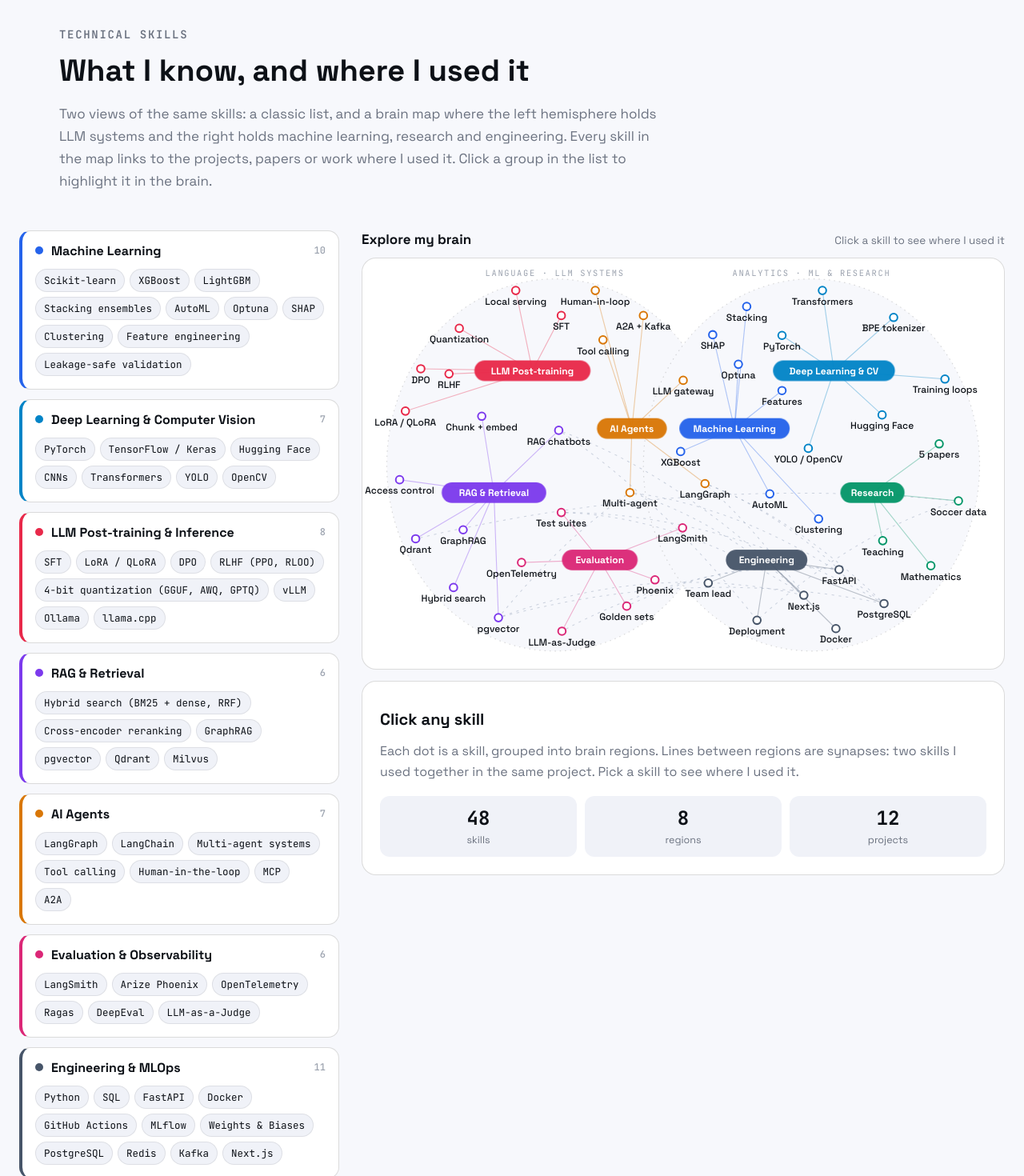
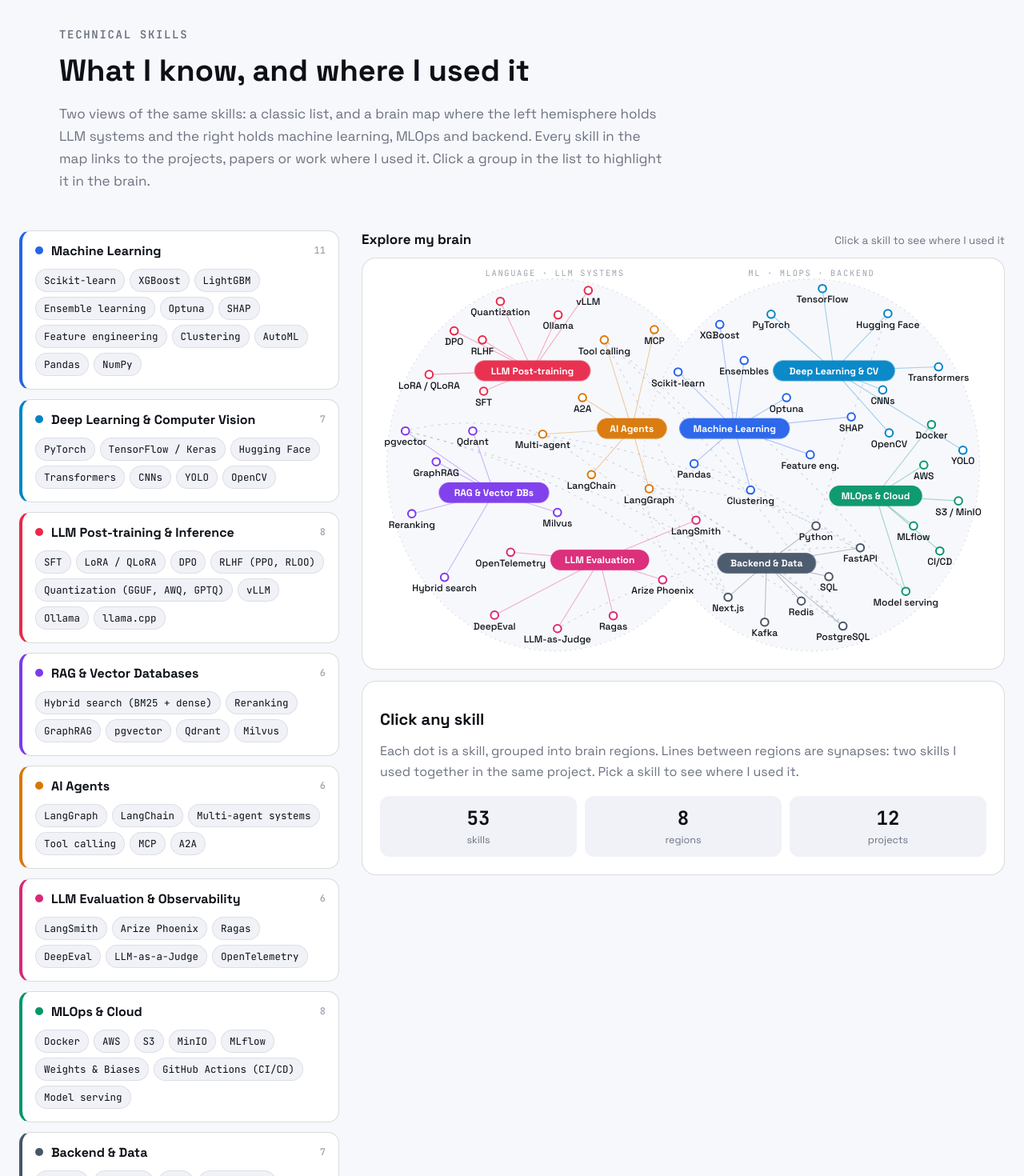
Before and after one commit to davronbek-malikov/Portfolio, a Next.js app: page / in a window 1280 px wide. Shown: the part 1320-2790 px from the top of the page at 80% size. Built offline with nearby package versions, Linux system fonts and the light colour scheme.

Commit message:
feat: keep only job-relevant skills, add MLOps & Cloud and Backend & Data, friendly chat limit messages

```diff
--- a/app/page.jsx
+++ b/app/page.jsx
@@ -91,8 +91,8 @@ export default function Home() {
           <Reveal delay={80}>
             <p className="showcase-sub">
               Two views of the same skills: a classic list, and a brain map where the left hemisphere holds LLM systems
-              and the right holds machine learning, research and engineering. Every skill in the map links to the
-              projects, papers or work where I used it. Click a group in the list to highlight it in the brain.
+              and the right holds machine learning, MLOps and backend. Every skill in the map links to the projects,
+              papers or work where I used it. Click a group in the list to highlight it in the brain.
             </p>
           </Reveal>
         </div>
--- a/components/AskAI.jsx
+++ b/components/AskAI.jsx
@@ -55,7 +55,7 @@ export default function AskAI() {
       });
       if (!res.ok || !res.body) {
         const data = await res.json().catch(() => ({}));
-        setAnswer(data.error || "Sorry, something went wrong. Please try again.");
+        setAnswer(data.error || "I'm sorry, something went wrong. Please try again in a moment.");
         return;
       }
       const reader = res.body.getReader();
@@ -69,7 +69,7 @@ export default function AskAI() {
       }
       if (!answer.trim()) setAnswer("Sorry, I couldn't answer that. Please try rephrasing.");
     } catch (err) {
-      if (err.name !== "AbortError") setAnswer("Network error. Please try again.");
+      if (err.name !== "AbortError") setAnswer("I'm sorry, I couldn't reach my AI assistant. Please check your connection and try again.");
     } finally {
       setBusy(false);
     }
--- a/components/BrainMap.jsx
+++ b/components/BrainMap.jsx
@@ -86,7 +86,7 @@ export default function BrainMap({ brain, initial = null, active: activeProp, on
               <ellipse key={side} className="bm-hemi" cx={e.cx} cy={e.cy} rx={e.rx} ry={e.ry} />
             ))}
             <text className="bm-side" x={hemispheres.left.cx} y={28} textAnchor="middle">LANGUAGE · LLM SYSTEMS</text>
-            <text className="bm-side" x={hemispheres.right.cx} y={28} textAnchor="middle">ANALYTICS · ML &amp; RESEARCH</text>
+            <text className="bm-side" x={hemispheres.right.cx} y={28} textAnchor="middle">ML · MLOPS · BACKEND</text>
 
             {/* dendrites: region hub to its skills */}
             {nodes.map((n) => {
--- a/data/brain.js
+++ b/data/brain.js
@@ -24,82 +24,88 @@ export const sources = {
   },
 };
 
-// Regions: left hemisphere = language and LLM systems, right = analytics and research.
+// Regions: left hemisphere = LLM systems, right = machine learning and engineering.
 // x/y are positions in the 1000 x 640 drawing.
 export const regions = [
   { id: "post", label: "LLM Post-training", side: "left", x: 265, y: 175, color: "#e8294a" },
   { id: "agents", label: "AI Agents", side: "left", x: 420, y: 265, color: "#d97706" },
-  { id: "rag", label: "RAG & Retrieval", side: "left", x: 205, y: 365, color: "#7c3aed" },
-  { id: "eval", label: "Evaluation", side: "left", x: 370, y: 470, color: "#db2777" },
+  { id: "rag", label: "RAG & Vector DBs", side: "left", x: 205, y: 365, color: "#7c3aed" },
+  { id: "eval", label: "LLM Evaluation", side: "left", x: 370, y: 470, color: "#db2777" },
   { id: "dl", label: "Deep Learning & CV", side: "right", x: 735, y: 175, color: "#0284c7" },
   { id: "ml", label: "Machine Learning", side: "right", x: 580, y: 265, color: "#2563eb" },
-  { id: "research", label: "Research", side: "right", x: 795, y: 365, color: "#059669" },
-  { id: "eng", label: "Engineering", side: "right", x: 630, y: 470, color: "#475569" },
+  { id: "mlops", label: "MLOps & Cloud", side: "right", x: 800, y: 370, color: "#059669" },
+  { id: "backend", label: "Backend & Data", side: "right", x: 630, y: 475, color: "#475569" },
 ];
 
-// short = label on the map; name = full name in the detail panel.
+// Only skills a hiring team would list in a job post. short = label on the map,
+// name = full name in the detail panel, uses = evidence (see the header comment).
 export const skills = [
   // LLM post-training and inference
   { id: "sft", region: "post", short: "SFT", name: "Supervised fine-tuning (SFT)", uses: ["llm-engineering", "work"] },
-  { id: "lora", region: "post", short: "LoRA / QLoRA", name: "LoRA and QLoRA (parameter-efficient fine-tuning)", uses: ["llm-engineering", "work"] },
+  { id: "lora", region: "post", short: "LoRA / QLoRA", name: "LoRA and QLoRA (PEFT)", uses: ["llm-engineering", "work"] },
   { id: "dpo", region: "post", short: "DPO", name: "Direct Preference Optimization (implemented from scratch)", uses: ["llm-engineering", "work"] },
   { id: "rlhf", region: "post", short: "RLHF", name: "RLHF with reward models, PPO and RLOO", uses: ["llm-engineering"] },
-  { id: "quant", region: "post", short: "Quantization", name: "4-bit quantization (GGUF, AWQ, GPTQ) for small servers", uses: ["work"] },
-  { id: "serving", region: "post", short: "Local serving", name: "Local LLM serving (Ollama, vLLM, open-weight models)", uses: ["era-academy", "work"] },
+  { id: "quant", region: "post", short: "Quantization", name: "4-bit quantization (GGUF, AWQ, GPTQ) for edge devices and small servers", uses: ["work"] },
+  { id: "vllm", region: "post", short: "vLLM", name: "vLLM inference serving", uses: ["work"] },
+  { id: "ollama", region: "post", short: "Ollama", name: "Ollama and llama.cpp for local open-weight models", uses: ["era-academy", "work"] },
 
   // Agents
   { id: "langgraph", region: "agents", short: "LangGraph", name: "LangGraph agent orchestration", uses: ["touchline", "portiq", "work"] },
-  { id: "multiagent", region: "agents", short: "Multi-agent", name: "Multi-agent systems (orchestrator, router, sub-agents)", uses: ["portiq", "era-academy", "work"] },
-  { id: "tools", region: "agents", short: "Tool calling", name: "Tool calling with schema-validated tools", uses: ["touchline"] },
-  { id: "hitl", region: "agents", short: "Human-in-loop", name: "Human-in-the-loop approval steps", uses: ["touchline"] },
-  { id: "a2a", region: "agents", short: "A2A + Kafka", name: "Agent-to-agent messaging over A2A and Kafka", uses: ["portiq"] },
-  { id: "gateway", region: "agents", short: "LLM gateway", name: "Multi-provider LLM gateway (Claude, OpenAI, Ollama) with cost and rate limits", uses: ["era-academy"] },
+  { id: "langchain", region: "agents", short: "LangChain", name: "LangChain", uses: ["work"] },
+  { id: "multiagent", region: "agents", short: "Multi-agent", name: "Multi-agent systems (orchestrator, router, judge)", uses: ["portiq", "era-academy", "work"] },
+  { id: "tools", region: "agents", short: "Tool calling", name: "Tool and function calling with schema validation", uses: ["touchline", "era-academy"] },
+  { id: "mcp", region: "agents", short: "MCP", name: "Model Context Protocol (MCP)", uses: ["work"] },
+  { id: "a2a", region: "agents", short: "A2A", name: "Agent-to-agent protocol (A2A)", uses: ["portiq"] },
 
-  // RAG
+  // RAG and vector databases
   { id: "hybrid", region: "rag", short: "Hybrid search", name: "Hybrid search (BM25 + dense, RRF)", uses: ["touchline"] },
+  { id: "rerank", region: "rag", short: "Reranking", name: "Cross-encoder reranking", uses: ["work"] },
+  { id: "graphrag", region: "rag", short: "GraphRAG", name: "GraphRAG (graph-based retrieval)", uses: ["kotib", "work"] },
   { id: "pgvector", region: "rag", short: "pgvector", name: "pgvector (PostgreSQL vector search)", uses: ["era-academy", "portiq", "work"] },
   { id: "qdrant", region: "rag", short: "Qdrant", name: "Qdrant vector database", uses: ["touchline", "tactiq", "work"] },
-  { id: "graphrag", region: "rag", short: "GraphRAG", name: "GraphRAG (graph-based retrieval)", uses: ["kotib", "work"] },
-  { id: "acl", region: "rag", short: "Access control", name: "Permission-aware retrieval (access rules inside the query)", uses: ["era-academy"] },
-  { id: "chunking", region: "rag", short: "Chunk + embed", name: "Document parsing, chunking and embeddings", uses: ["era-academy", "tactiq"] },
-  { id: "rag-apps", region: "rag", short: "RAG chatbots", name: "RAG chatbots in live products", uses: ["palov", "hamyon", "kotib"] },
+  { id: "milvus", region: "rag", short: "Milvus", name: "Milvus vector database", uses: ["work"] },
 
-  // Evaluation and observability
+  // LLM evaluation and observability
   { id: "langsmith", region: "eval", short: "LangSmith", name: "LangSmith tracing and experiments", uses: ["touchline", "work"] },
-  { id: "phoenix", region: "eval", short: "Phoenix", name: "Arize Phoenix (on-premise LLM observability)", uses: ["work"] },
-  { id: "golden", region: "eval", short: "Golden sets", name: "Golden-set and held-out evaluation", uses: ["touchline", "llm-engineering"] },
+  { id: "phoenix", region: "eval", short: "Arize Phoenix", name: "Arize Phoenix (on-premise LLM observability)", uses: ["work"] },
+  { id: "ragas", region: "eval", short: "Ragas", name: "Ragas (RAG evaluation)", uses: ["work"] },
+  { id: "deepeval", region: "eval", short: "DeepEval", name: "DeepEval (LLM test framework)", uses: ["work"] },
   { id: "judge", region: "eval", short: "LLM-as-Judge", name: "LLM-as-a-Judge scoring", uses: ["portiq", "llm-engineering", "work"] },
   { id: "otel", region: "eval", short: "OpenTelemetry", name: "OpenTelemetry and Jaeger tracing", uses: ["portiq"] },
-  { id: "tests", region: "eval", short: "Test suites", name: "Automated test suites (206 and 102 tests)", uses: ["era-academy", "touchline"] },
 
   // Deep learning and computer vision
   { id: "pytorch", region: "dl", short: "PyTorch", name: "PyTorch", uses: ["llm-from-scratch", "llm-engineering", "computer-vision"] },
-  { id: "transformer", region: "dl", short: "Transformers", name: "Transformer architecture written from scratch", uses: ["llm-from-scratch"] },
-  { id: "tokenizer", region: "dl", short: "BPE tokenizer", name: "BPE tokenizer and pretraining data pipeline", uses: ["llm-from-scratch"] },
-  { id: "training", region: "dl", short: "Training loops", name: "Training loops: mixed precision, gradient accumulation, LR schedules", uses: ["llm-from-scratch"] },
+  { id: "tensorflow", region: "dl", short: "TensorFlow", name: "TensorFlow / Keras", uses: ["teaching"] },
   { id: "hf", region: "dl", short: "Hugging Face", name: "Hugging Face Transformers, PEFT and Datasets", uses: ["llm-engineering", "llm-from-scratch", "tactiq"] },
-  { id: "cv", region: "dl", short: "YOLO / OpenCV", name: "Computer vision with YOLO and OpenCV (project coming soon)", uses: ["computer-vision", "teaching"] },
+  { id: "transformer", region: "dl", short: "Transformers", name: "Transformer architecture (GPT-style model written from scratch)", uses: ["llm-from-scratch"] },
+  { id: "cnn", region: "dl", short: "CNNs", name: "Convolutional neural networks", uses: ["computer-vision", "teaching"] },
+  { id: "yolo", region: "dl", short: "YOLO", name: "YOLO object detection (project coming soon)", uses: ["computer-vision", "teaching"] },
+  { id: "opencv", region: "dl", short: "OpenCV", name: "OpenCV", uses: ["computer-vision", "teaching"] },
 
   // Machine learning
+  { id: "sklearn", region: "ml", short: "Scikit-learn", name: "Scikit-learn", uses: ["supervised-ml", "unsupervised-ml", "research"] },
   { id: "boosting", region: "ml", short: "XGBoost", name: "Gradient boosting (XGBoost, LightGBM)", uses: ["supervised-ml", "research"] },
-  { id: "stacking", region: "ml", short: "Stacking", name: "Stacking and voting ensembles", uses: ["supervised-ml"] },
-  { id: "optuna", region: "ml", short: "Optuna", name: "Optuna hyperparameter tuning", uses: ["supervised-ml"] },
+  { id: "ensembles", region: "ml", short: "Ensembles", name: "Stacking and voting ensembles", uses: ["supervised-ml"] },
+  { id: "optuna", region: "ml", short: "Optuna", name: "Optuna hyperparameter optimization", uses: ["supervised-ml"] },
   { id: "shap", region: "ml", short: "SHAP", name: "SHAP explainability", uses: ["supervised-ml"] },
-  { id: "features", region: "ml", short: "Features", name: "Feature engineering and leakage-safe validation", uses: ["supervised-ml", "research"] },
-  { id: "clustering", region: "ml", short: "Clustering", name: "Clustering (KMeans, DBSCAN, Gaussian Mixture)", uses: ["unsupervised-ml"] },
-  { id: "automl", region: "ml", short: "AutoML", name: "AutoML", uses: ["research"] },
+  { id: "features", region: "ml", short: "Feature eng.", name: "Feature engineering", uses: ["supervised-ml", "research"] },
+  { id: "unsupervised", region: "ml", short: "Clustering", name: "Unsupervised learning (KMeans, DBSCAN, Gaussian Mixture)", uses: ["unsupervised-ml"] },
+  { id: "pandas", region: "ml", short: "Pandas", name: "Pandas and NumPy", uses: ["supervised-ml", "unsupervised-ml", "research"] },
 
-  // Research
-  { id: "papers", region: "research", short: "5 papers", name: "5 first-author papers (2 SCIE)", uses: ["research"] },
-  { id: "sports", region: "research", short: "Soccer data", name: "Soccer analytics (salaries, performance, injuries, scouting)", uses: ["research", "supervised-ml", "unsupervised-ml", "touchline", "tactiq"] },
-  { id: "math", region: "research", short: "Mathematics", name: "Mathematics (B.Sc.; lattice-group structures paper)", uses: ["research"] },
-  { id: "teach", region: "research", short: "Teaching", name: "Teaching ML, DL, CV and LLM courses", uses: ["teaching"] },
+  // MLOps and cloud
+  { id: "docker", region: "mlops", short: "Docker", name: "Docker", uses: ["portiq", "tactiq", "work"] },
+  { id: "aws", region: "mlops", short: "AWS", name: "AWS", uses: ["work"] },
+  { id: "s3", region: "mlops", short: "S3 / MinIO", name: "Object storage: AWS S3 and MinIO (S3-compatible, on-premise)", uses: ["work"] },
+  { id: "mlflow", region: "mlops", short: "MLflow", name: "MLflow and Weights & Biases experiment tracking", uses: ["work"] },
+  { id: "cicd", region: "mlops", short: "CI/CD", name: "CI/CD with GitHub Actions", uses: ["work"] },
+  { id: "serving", region: "mlops", short: "Model serving", name: "Model deployment and serving (FastAPI, Gradio, Vercel, Render)", uses: ["supervised-ml", "unsupervised-ml", "llm-engineering", "era-academy"] },
 
-  // Engineering and product
-  { id: "fastapi", region: "eng", short: "FastAPI", name: "FastAPI services", uses: ["touchline", "portiq", "llm-engineering"] },
-  { id: "nextjs", region: "eng", short: "Next.js", name: "Next.js full-stack apps", uses: ["era-academy", "touchline", "portiq", "palov", "hamyon", "kotib"] },
-  { id: "postgres", region: "eng", short: "PostgreSQL", name: "PostgreSQL (Prisma, Supabase)", uses: ["era-academy", "touchline", "portiq", "hamyon"] },
-  { id: "docker", region: "eng", short: "Docker", name: "Docker", uses: ["portiq", "tactiq"] },
-  { id: "deploy", region: "eng", short: "Deployment", name: "Deployment and monitoring (Vercel, Render, uptime checks)", uses: ["era-academy", "supervised-ml", "unsupervised-ml", "palov", "hamyon", "kotib"] },
-  { id: "lead", region: "eng", short: "Team lead", name: "Team leadership, code review and mentoring", uses: ["work", "teaching"] },
+  // Backend and data
+  { id: "python", region: "backend", short: "Python", name: "Python", uses: ["supervised-ml", "llm-engineering", "touchline", "tactiq", "work"] },
+  { id: "fastapi", region: "backend", short: "FastAPI", name: "FastAPI services", uses: ["touchline", "portiq", "llm-engineering"] },
+  { id: "sql", region: "backend", short: "SQL", name: "SQL (PostgreSQL, DuckDB)", uses: ["era-academy", "touchline"] },
+  { id: "postgres", region: "backend", short: "PostgreSQL", name: "PostgreSQL (Prisma, Supabase)", uses: ["era-academy", "touchline", "portiq", "hamyon"] },
+  { id: "redis", region: "backend", short: "Redis", name: "Redis", uses: ["portiq"] },
+  { id: "kafka", region: "backend", short: "Kafka", name: "Apache Kafka (event-driven agents)", uses: ["portiq"] },
+  { id: "nextjs", region: "backend", short: "Next.js", name: "Next.js full-stack apps", uses: ["era-academy", "touchline", "portiq", "palov", "hamyon", "kotib"] },
 ];
--- a/data/career.js
+++ b/data/career.js
@@ -112,14 +112,14 @@ export const timeline = [
 ];
 
 export const skills = [
-  { group: "LLM Engineering", items: "prompt and context engineering, structured outputs and tool calling with schema validation, SSE streaming, multi-provider LLM gateways (Claude, OpenAI, Ollama) with cost and rate limits, guardrails and prompt-injection defense" },
-  { group: "Post-training & Inference", items: "SFT, LoRA, QLoRA, DPO, RLHF (reward models, PPO, RLOO), Hugging Face Transformers and PEFT, vLLM, Ollama, llama.cpp, 4-bit quantization (GGUF, AWQ, GPTQ), on-premise serving on small servers" },
-  { group: "RAG & Retrieval", items: "chunking and embedding strategies, hybrid search (BM25 + dense, RRF), cross-encoder reranking, GraphRAG, permission-aware retrieval, cited answers, pgvector, Qdrant, Milvus" },
-  { group: "Agents", items: "LangGraph, LangChain, multi-agent orchestration (planner, router, judge), human-in-the-loop approval, MCP, A2A, event-driven agents on Kafka" },
-  { group: "Evaluation & Observability", items: "LangSmith, Arize Phoenix, OpenTelemetry and Jaeger, Ragas, DeepEval, LLM-as-a-Judge, golden-set experiments, precision/recall@k, grounding and hallucination checks" },
-  { group: "Machine Learning", items: "supervised regression and classification, feature engineering, leakage-safe validation, XGBoost, LightGBM, stacking ensembles, AutoML, Optuna, SHAP, clustering (KMeans, DBSCAN, Gaussian Mixture)" },
-  { group: "Deep Learning & Computer Vision", items: "PyTorch, TensorFlow/Keras, CNNs, Transformer architectures (including a GPT-style model written from scratch), YOLO, OpenCV" },
-  { group: "Engineering", items: "Python, SQL, FastAPI, PostgreSQL, Redis, Kafka, Docker, GitHub Actions, MLflow, Weights & Biases, Next.js" },
+  { group: "Machine Learning", items: "Scikit-learn, XGBoost, LightGBM, ensemble learning (stacking, voting), Optuna, SHAP, feature engineering, leakage-safe validation, clustering, AutoML, Pandas, NumPy" },
+  { group: "Deep Learning & Computer Vision", items: "PyTorch, TensorFlow/Keras, Hugging Face, Transformer architectures (including a GPT-style model written from scratch), CNNs, YOLO, OpenCV" },
+  { group: "LLM Post-training & Inference", items: "SFT, LoRA, QLoRA, DPO, RLHF (reward models, PPO, RLOO), 4-bit quantization (GGUF, AWQ, GPTQ) to run LLMs on edge devices and small servers, vLLM, Ollama, llama.cpp" },
+  { group: "RAG & Vector Databases", items: "hybrid search (BM25 + dense, RRF), cross-encoder reranking, GraphRAG, pgvector, Qdrant, Milvus" },
+  { group: "AI Agents", items: "LangGraph, LangChain, multi-agent systems (orchestrator, router, judge), tool calling, MCP, A2A" },
+  { group: "LLM Evaluation & Observability", items: "LangSmith, Arize Phoenix, Ragas, DeepEval, LLM-as-a-Judge, OpenTelemetry and Jaeger" },
+  { group: "MLOps & Cloud", items: "Docker, AWS, S3 and MinIO object storage, MLflow, Weights & Biases, CI/CD with GitHub Actions, model serving with FastAPI and Gradio" },
+  { group: "Backend & Data", items: "Python, FastAPI, SQL, PostgreSQL, Redis, Kafka, Next.js" },
 ];
 
 export const facts = {
@@ -133,11 +133,12 @@ export const facts = {
 // Classic "Technical Skills" list shown next to the brain map. `region` links a
 // group to a region in data/brain.js, so clicking the group highlights it there.
 export const technicalSkills = [
-  { group: "Machine Learning", region: "ml", items: ["Scikit-learn", "XGBoost", "LightGBM", "Stacking ensembles", "AutoML", "Optuna", "SHAP", "Clustering", "Feature engineering", "Leakage-safe validation"] },
-  { group: "Deep Learning & Computer Vision", region: "dl", items: ["PyTorch", "TensorFlow / Keras", "Hugging Face", "CNNs", "Transformers", "YOLO", "OpenCV"] },
-  { group: "LLM Post-training & Inference", region: "post", items: ["SFT", "LoRA / QLoRA", "DPO", "RLHF (PPO, RLOO)", "4-bit quantization (GGUF, AWQ, GPTQ)", "vLLM", "Ollama", "llama.cpp"] },
-  { group: "RAG & Retrieval", region: "rag", items: ["Hybrid search (BM25 + dense, RRF)", "Cross-encoder reranking", "GraphRAG", "pgvector", "Qdrant", "Milvus"] },
-  { group: "AI Agents", region: "agents", items: ["LangGraph", "LangChain", "Multi-agent systems", "Tool calling", "Human-in-the-loop", "MCP", "A2A"] },
-  { group: "Evaluation & Observability", region: "eval", items: ["LangSmith", "Arize Phoenix", "OpenTelemetry", "Ragas", "DeepEval", "LLM-as-a-Judge"] },
-  { group: "Engineering & MLOps", region: "eng", items: ["Python", "SQL", "FastAPI", "Docker", "GitHub Actions", "MLflow", "Weights & Biases", "PostgreSQL", "Redis", "Kafka", "Next.js"] },
+  { group: "Machine Learning", region: "ml", items: ["Scikit-learn", "XGBoost", "LightGBM", "Ensemble learning", "Optuna", "SHAP", "Feature engineering", "Clustering", "AutoML", "Pandas", "NumPy"] },
+  { group: "Deep Learning & Computer Vision", region: "dl", items: ["PyTorch", "TensorFlow / Keras", "Hugging Face", "Transformers", "CNNs", "YOLO", "OpenCV"] },
+  { group: "LLM Post-training & Inference", region: "post", items: ["SFT", "LoRA / QLoRA", "DPO", "RLHF (PPO, RLOO)", "Quantization (GGUF, AWQ, GPTQ)", "vLLM", "Ollama", "llama.cpp"] },
+  { group: "RAG & Vector Databases", region: "rag", items: ["Hybrid search (BM25 + dense)", "Reranking", "GraphRAG", "pgvector", "Qdrant", "Milvus"] },
+  { group: "AI Agents", region: "agents", items: ["LangGraph", "LangChain", "Multi-agent systems", "Tool calling", "MCP", "A2A"] },
+  { group: "LLM Evaluation & Observability", region: "eval", items: ["LangSmith", "Arize Phoenix", "Ragas", "DeepEval", "LLM-as-a-Judge", "OpenTelemetry"] },
+  { group: "MLOps & Cloud", region: "mlops", items: ["Docker", "AWS", "S3", "MinIO", "MLflow", "Weights & Biases", "GitHub Actions (CI/CD)", "Model serving"] },
+  { group: "Backend & Data", region: "backend", items: ["Python", "FastAPI", "SQL", "PostgreSQL", "Redis", "Kafka", "Next.js"] },
 ];
```
Also changed, not shown: app/about/page.jsx (+2 -14 lines), app/api/chat/route.js (+22 -7 lines), lib/knowledge.js.
